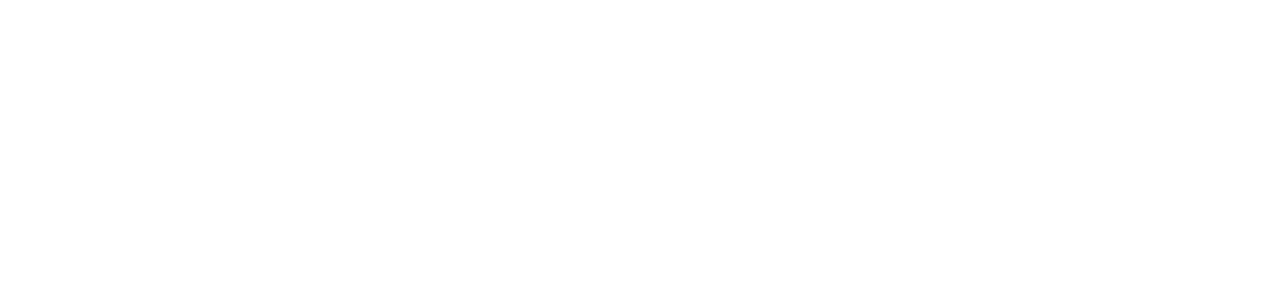
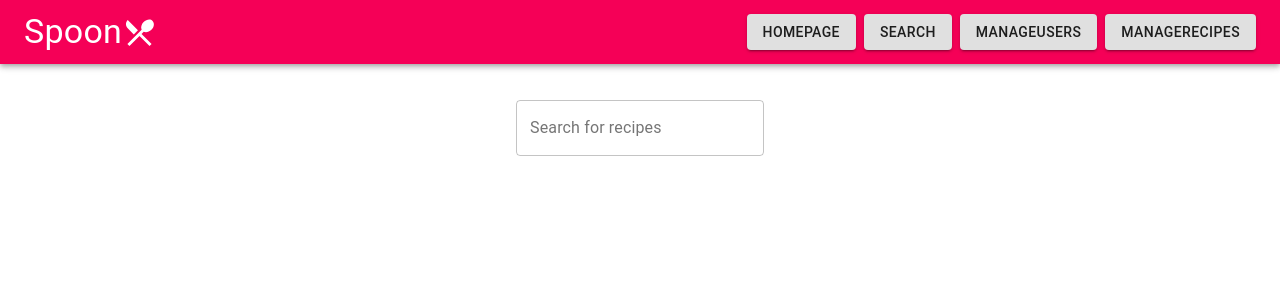
Before and after one commit to heatherwang39/Spoon, a React (Create React App) app in the folder spoon/: page /Search in a window 1280 px wide. Shown: the top 300 px of the page. Built offline with nearby package versions, Linux system fonts and the light colour scheme.

Commit message:
started search

```diff
--- a/spoon/src/App.js
+++ b/spoon/src/App.js
@@ -6,6 +6,7 @@
 import UserProfile from './react-components/UserProfile';
 import ManageUsers from './react-components/ManageUsers';
 import ManageRecipes from './react-components/ManageRecipes';
+import Search from './react-components/Search'
 
 class App extends React.Component {
   state = {
@@ -44,6 +45,11 @@
               path="/ManageRecipes"
               render={() => <ManageRecipes appState={this.state} />}
             />
+            <Route
+              exact
+              path="/Search"
+              render={() => <Search appState={this.state} />}
+            />
           </Switch>
         </BrowserRouter>
       </div>
--- /dev/null
+++ b/spoon/src/react-components/Search/index.js
@@ -0,0 +1,30 @@
+import React from 'react';
+import './styles.css';
+import TextField from '@material-ui/core/TextField';
+import Header from '../Header';
+import Grid from '@material-ui/core/Grid';
+
+class Search extends React.Component {
+  state = {searchString: ""}
+  render() {
+    return (
+      <div>
+        <Header/>
+        <Grid justify="center" alignItems="center" container spacing={1}>
+          <Grid item xs={12}>
+            <TextField
+              value={this.state.searchString}
+              onChange={this.handleInputChange}
+              type="text"
+              name="searchString"
+              label="Search for recipes"
+              variant="outlined"
+            />
+          </Grid>
+        </Grid>
+      </div>
+    );
+  }
+}
+
+export default Search;
--- /dev/null
+++ b/spoon/src/react-components/Search/styles.css
@@ -0,0 +1,4 @@
+.Search {
+    margin: auto;
+    border-bottom: 1px solid gray;
+  }
```
Also changed, not shown: spoon/src/react-components/Search/search.js (deleted), 2 other files (tests, documents, lock files or other folders).
